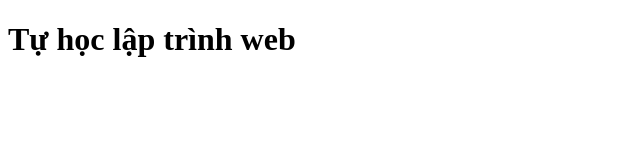
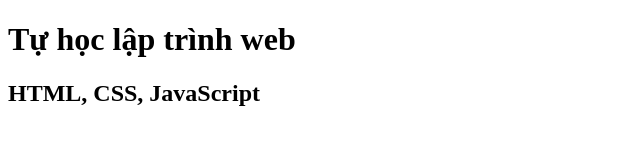
Before and after one commit to barney0402/Vidu3, a plain HTML site: page index.html in a window 1280 px wide. Shown: the whole page, without its empty margins (0-640 px from the left). Drawn offline with Linux system fonts and the light colour scheme.

Commit message:
Updated 1

```diff
--- a/index.html
+++ b/index.html
@@ -7,5 +7,6 @@
   </head>
   <body>
     <h1>Tự học lập trình web</h1>
+    <h2>HTML, CSS, JavaScript</h2>
   </body>
 </html>
```
